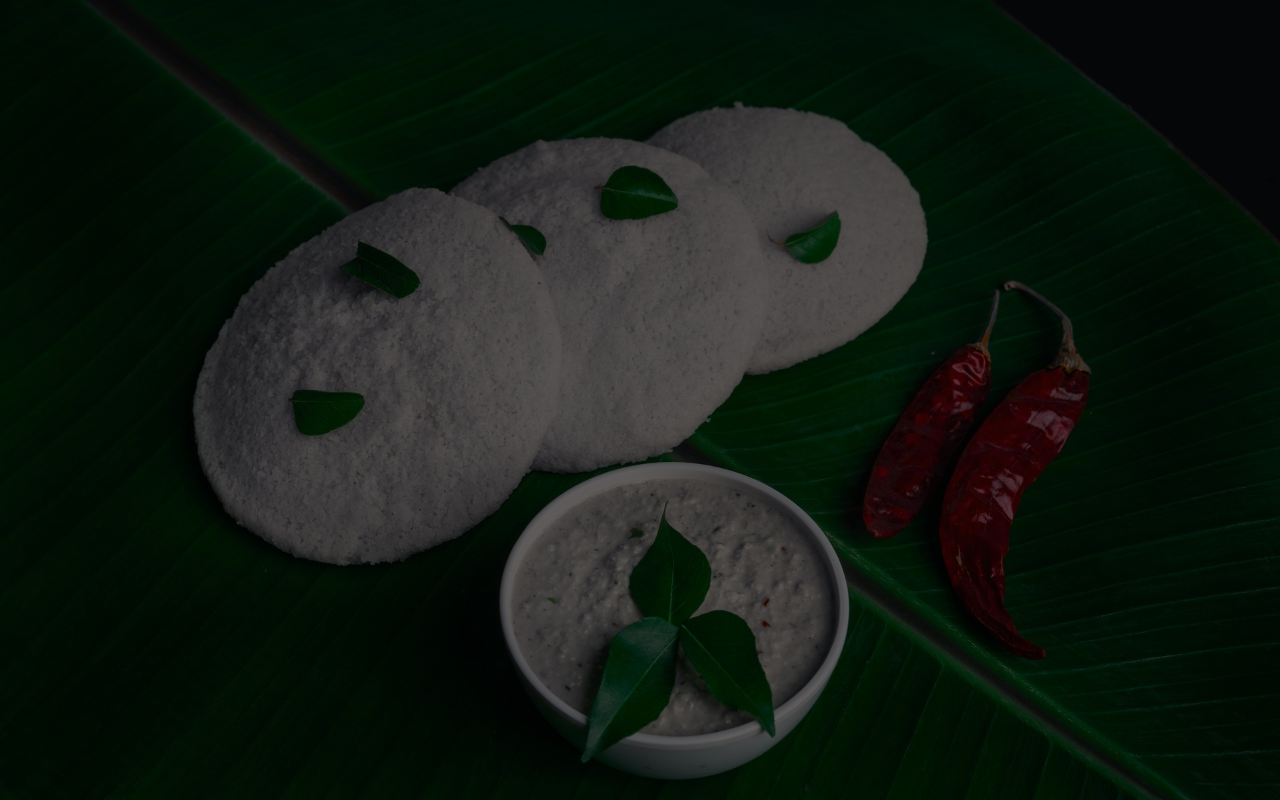
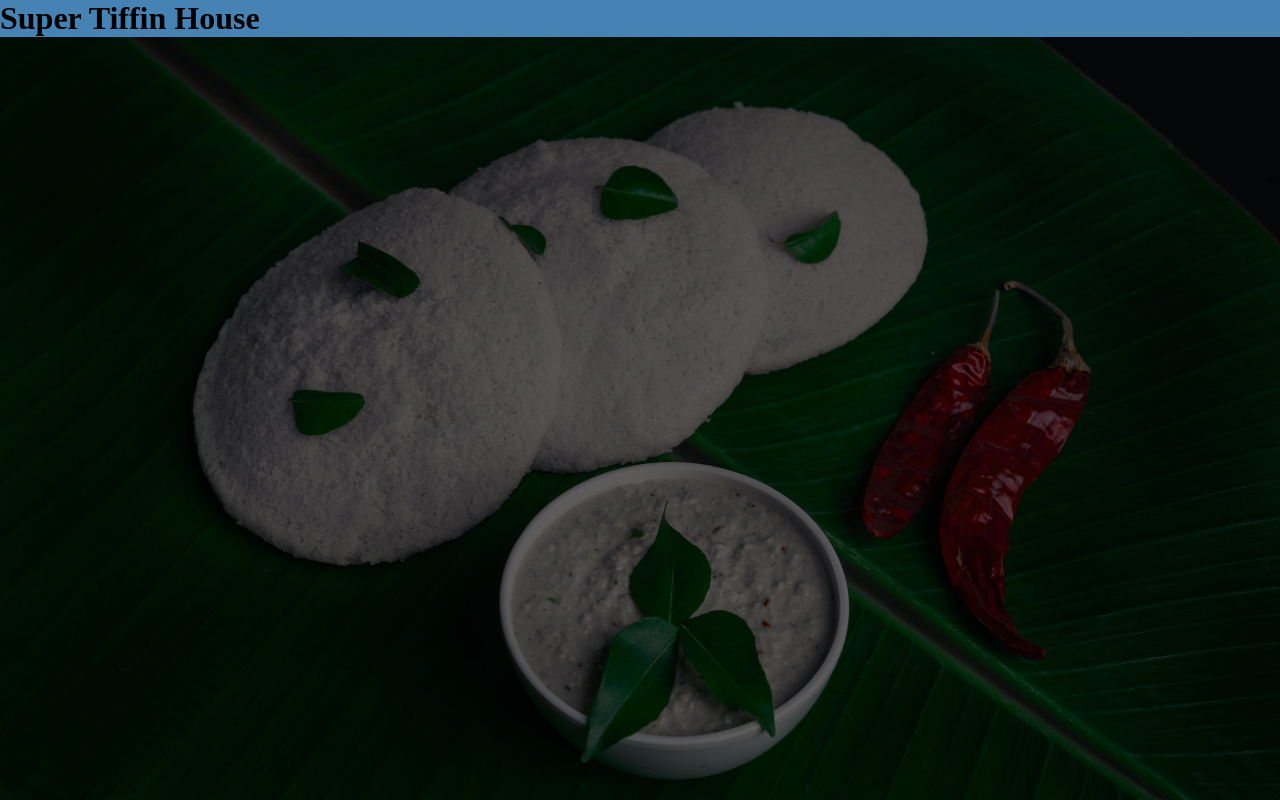
Before and after one commit to keshav-c/Restaurant-Page, a website: page dist/index.html in a window 1280 px wide. Drawn offline with Linux system fonts and the light colour scheme.

Commit message:
Add page header markup

```diff
--- a/dist/index.html
+++ b/dist/index.html
@@ -6,6 +6,13 @@
     <link rel="stylesheet" href="style.css">
   </head>
   <body>
+    <header>
+      <h1>Super Tiffin House</h1>
+      <div class="nav-links">
+
+      </div>
+    </header>
+
     <script src="app.js"></script>
   </body>
 </html>
--- a/dist/style.css
+++ b/dist/style.css
@@ -2,6 +2,8 @@
 *::before,
 *::after {
   box-sizing: border-box;
+  margin: 0;
+  padding: 0;
 }
 
 body {
@@ -10,3 +12,8 @@ body {
   background-size: cover;
   background-blend-mode: multiply;
 }
+
+header {
+  background-color: steelblue;
+
+}
```
